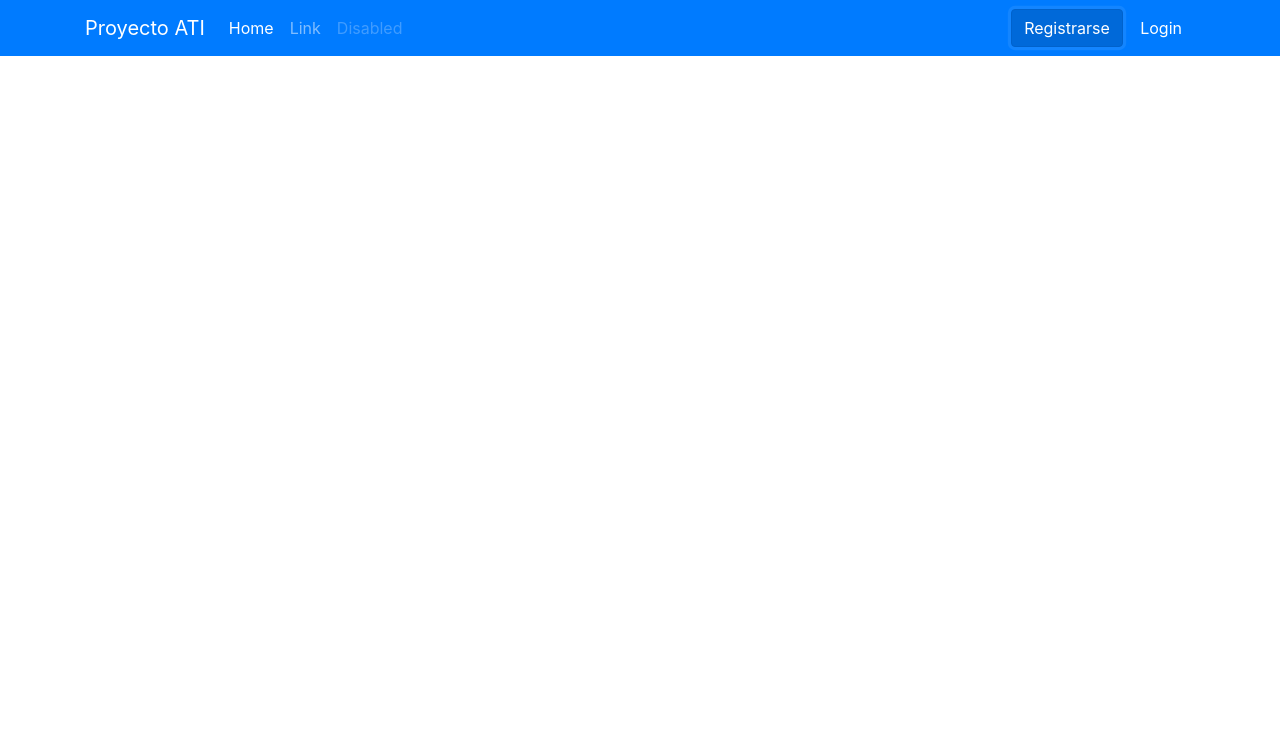
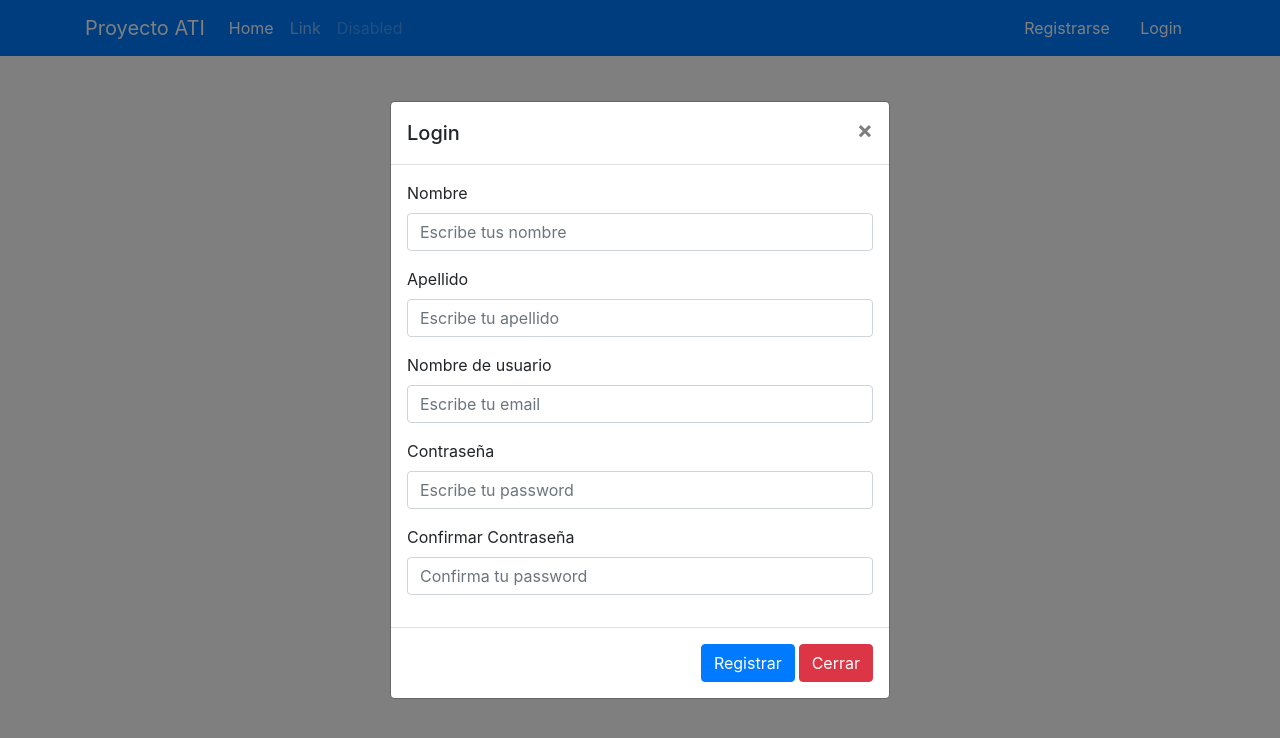
Before and after one commit to osvanicolina/ati-proyecto, a plain HTML site: page index.html in a window 1280 px wide. Both pictures are taken after a click on the button "Registrarse". Drawn offline with Linux system fonts and the light colour scheme.

Commit message:
Create register form

```diff
--- a/index.html
+++ b/index.html
@@ -38,7 +38,9 @@
                     </li>
                 </ul>
                 <div class="my-2 my-lg-0">
-                    <button class="btn btn-primary my-2 my-sm-0" type="submit">Registrarse</button>
+                    <!-- Modal Registro -->
+                    <button class="btn btn-primary my-2 my-sm-0" type="button" data-toggle="modal"
+                        data-target="#registerModalCenter">Registrarse</button>
                     <!-- Modal Login -->
                     <button class="btn btn-primary my-2 my-sm-0" type="button" data-toggle="modal"
                         data-target="#loginModalCenter">Login</button>
@@ -46,7 +48,58 @@
             </div>
         </div>
     </nav>
-    <!-- Modal -->
+
+    <!-- Modal Register -->
+    <div class="modal fade" id="registerModalCenter" tabindex="-1" role="dialog" aria-labelledby="regsterModalCenterTitle"
+        aria-hidden="true">
+        <div class="modal-dialog modal-dialog-centered" role="document">
+            <div class="modal-content">
+                <div class="modal-header">
+                    <h5 class="modal-title" id="registerModalLongTitle">Login</h5>
+                    <button type="button" class="close" data-dismiss="modal" aria-label="Close">
+                        <span aria-hidden="true">&times;</span>
+                    </button>
+                </div>
+                <div class="modal-body">
+                    <form action=".">
+                        <div class="form-group">
+                            <label for="first-name">Nombre</label>
+                            <input type="text" class="form-control" id="first-name"
+                                aria-describedby="first-name" placeholder="Escribe tus nombre">
+                        </div>
+                        <div class="form-group">
+                            <label for="last-name">Apellido</label>
+                            <input type="text" class="form-control" id="last-name"
+                                aria-describedby="last-name" placeholder="Escribe tu apellido">
+                        </div>
+                        <div class="form-group">
+                            <label for="username">Nombre de usuario</label>
+                            <input type="email" class="form-control" id="username"
+                                aria-describedby="emailHelp" placeholder="Escribe tu email">
+                        </div>
+                        <div class="form-group">
+                            <label for="password">Contraseña</label>
+                            <input type="password" class="form-control" id="password"
+                                placeholder="Escribe tu password">
+                        </div>
+                        <div class="form-group">
+                            <label for="password">Confirmar Contraseña</label>
+                            <input type="password" class="form-control" id="password"
+                                placeholder="Confirma tu password">
+                        </div>
+                    </form>
+                </div>
+                <div class="modal-footer">
+                    <div class="row">
+                        <button type="submit" class="btn btn-primary mr-1">Registrar</button>
+                        <button class="btn btn-danger" data-dismiss="modal">Cerrar</button>
+                    </div>
+                </div>
+            </div>
+        </div>
+    </div>
+
+    <!-- Modal Login -->
     <div class="modal fade" id="loginModalCenter" tabindex="-1" role="dialog" aria-labelledby="loginModalCenterTitle"
         aria-hidden="true">
         <div class="modal-dialog modal-dialog-centered" role="document">
```
